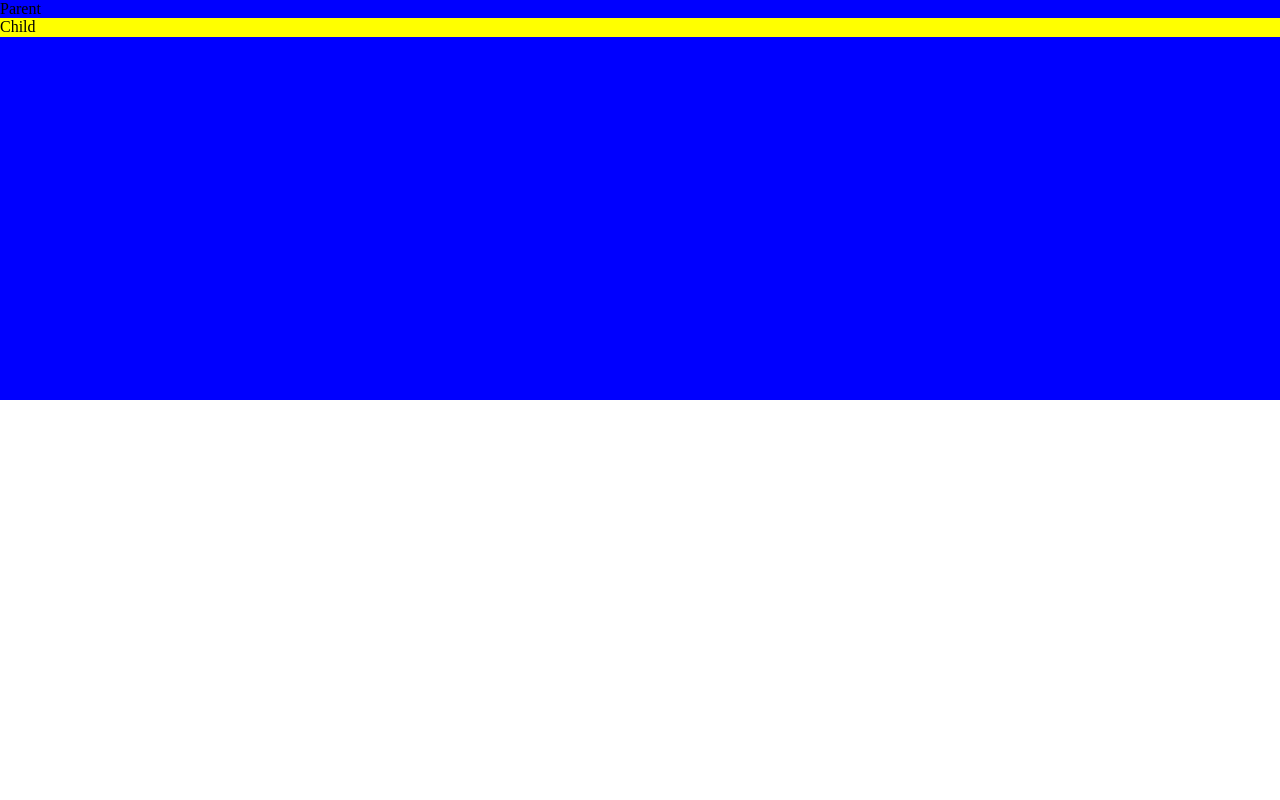
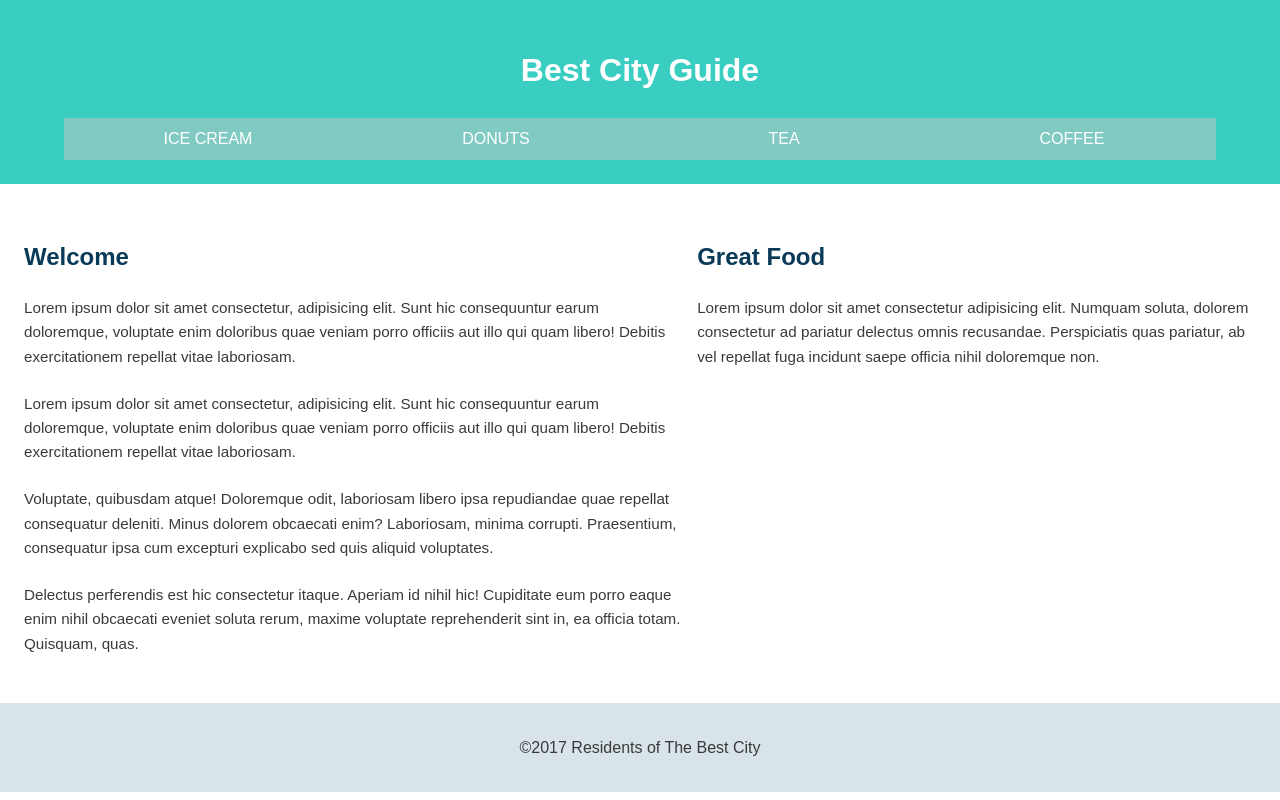
Before and after one commit to rsi2940/layout-techniques, a plain HTML site: page index.html in a window 1280 px wide. Drawn offline with Linux system fonts and the light colour scheme.

Commit message:
Created content for index page, and added styles to media

```diff
--- a/index.html
+++ b/index.html
@@ -7,16 +7,57 @@
   <meta http-equiv="X-UA-Compatible" content="ie=edge">
   <link rel="stylesheet" href="normalize.css">
   <link rel="stylesheet" href="style.css">
-  <title>Document</title>
+  <title>Best City Guide</title>
 </head>
 
 <body>
 
-  <div class="parent">
-    Parent
-    <div class="child">Child</div>
-  </div>
+  <header>
 
+    <div class="wrapper">
+      <h1 class="name"><a href="#">Best City Guide</a></h1>
+
+      <nav>
+        <div><a href="#">Ice cream</a></div>
+        <div><a href="#">donuts</a></div>
+        <div><a href="#">tea</a></div>
+        <div><a href="#">coffee</a></div>
+      </nav>
+    </div>
+
+  </header>
+
+
+  <main>
+
+    <div class="wrapper">
+      <div class="container">
+        <h2>Welcome</h2>
+        <p>Lorem ipsum dolor sit amet consectetur, adipisicing elit. Sunt hic consequuntur earum doloremque, voluptate enim
+          doloribus quae veniam porro officiis aut illo qui quam libero! Debitis exercitationem repellat vitae laboriosam.</p>
+        <p>Lorem ipsum dolor sit amet consectetur, adipisicing elit. Sunt hic consequuntur earum doloremque, voluptate enim
+          doloribus quae veniam porro officiis aut illo qui quam libero! Debitis exercitationem repellat vitae laboriosam.</p>
+        <p>Voluptate, quibusdam atque! Doloremque odit, laboriosam libero ipsa repudiandae quae repellat consequatur deleniti.
+          Minus dolorem obcaecati enim? Laboriosam, minima corrupti. Praesentium, consequatur ipsa cum excepturi explicabo
+          sed quis aliquid voluptates.</p>
+        <p>Delectus perferendis est hic consectetur itaque. Aperiam id nihil hic! Cupiditate eum porro eaque enim nihil obcaecati
+          eveniet soluta rerum, maxime voluptate reprehenderit sint in, ea officia totam. Quisquam, quas.</p>
+
+      </div>
+      <div class="container">
+        <h2>Great Food</h2>
+        <p>Lorem ipsum dolor sit amet consectetur adipisicing elit. Numquam soluta, dolorem consectetur ad pariatur delectus
+          omnis recusandae. Perspiciatis quas pariatur, ab vel repellat fuga incidunt saepe officia nihil doloremque non.</p>
+
+      </div>
+    </div>
+
+  </main>
+
+
+  <footer>
+    <span>&copy;2017 Residents of The Best City</span>
+  </footer>
 
 </body>
 
--- a/style.css
+++ b/style.css
@@ -1,37 +1,97 @@
+/* Browser Reset */
 * {
   box-sizing: border-box;
 }
 
+/* Base styles */
 body {
-  height: 100vh;
-  font-size: 1em;
+  font-family: 'Varela Round', sans-serif;
+  line-height: 1.6;
+  color: #3a3a3a;
 }
 
-.parent {
-  background-color: blue;
-  height: 50%;
-  font-size: 1em;
+p {
+  font-size: .95em;
+  margin-bottom: 1.5em;
 }
 
-.child {
-  background-color: yellow;
-  font-size: 1em;
+h2,
+h3,
+a {
+  color: #093a58;
 }
 
-/* Media Queries ----------------- */
+h2,
+h3 {
+  margin-top: 0;
+}
 
-@media (max-width: 960px) {
-  .parent {
-    background-color: green;
+a {
+  text-decoration: none;
+}
+/* Header Styles */
+.wrapper > * {
+  /* outline: 1px solid black;  */
+}
+
+header > .wrapper > nav > div > * {
+  /* outline: 1px solid blue; */
+}
+
+header {
+  background: #3acec2;
+  padding: 1.5em 0;
+  margin-bottom: 1.875em;
+  text-align: center;
+}
+nav {
+  text-transform: uppercase;
+  display: flex;
+  flex-direction: column;
+  height: 15em;
+  justify-content: space-between;
+}
+nav > div {
+  width: 100%;
+  background-color: rgba(200, 200, 200, 0.5);
+  padding: 0.5em;
+  display: flex;
+  flex-direction: column;
+}
+header h1 a,
+nav a {
+  color: white;
+}
+header .wrapper {
+  width: 90%;
+  margin: 0 auto;
+  display: flex;
+  flex-direction: column;
+}
+
+/* main content styles */
+main {
+  padding: 1em;
+}
+/* Footer Styles */
+footer {
+  text-align: center;
+  background: #d9e4ea;
+  padding: 2em 1em;
+}
+@media (min-width: 800px) {
+  main .wrapper {
+    display: flex;
   }
-
-  .child {
-    background-color: orange;
+  .wrapper .container {
+    padding: 0.5em;
+  }
+  nav {
+    flex-direction: row;
+    height: 100%;
+  }
+  nav > div {
+    flex-direction: row;
+    justify-content: space-around;
   }
 }
-
-@media (max-width: 480px) {
-  body {
-    font-size: 2em;
-  }
-}
```
